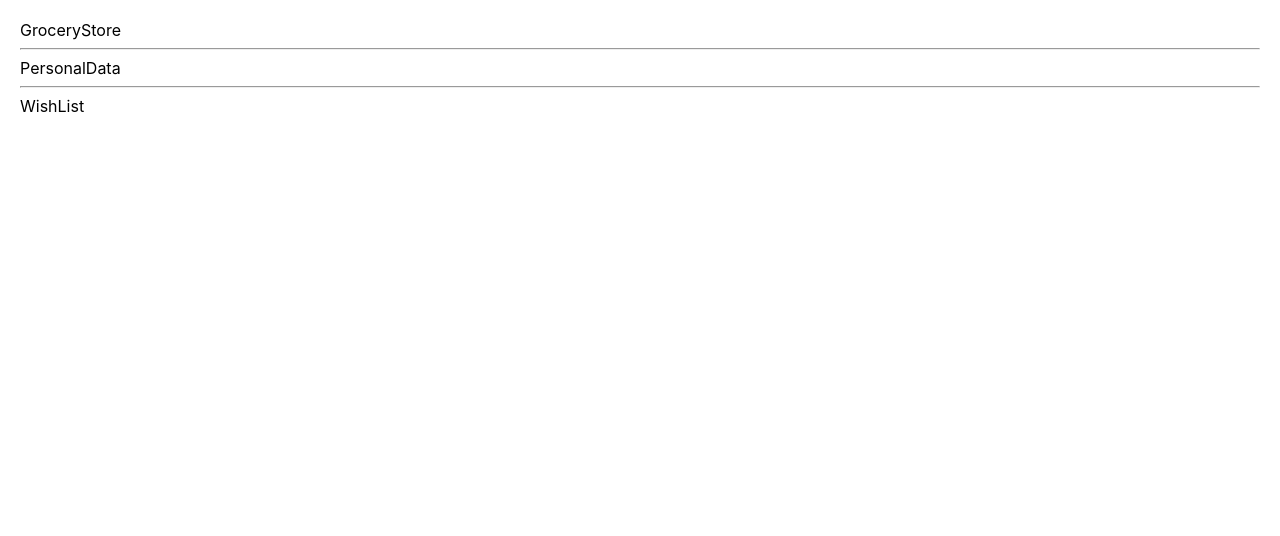
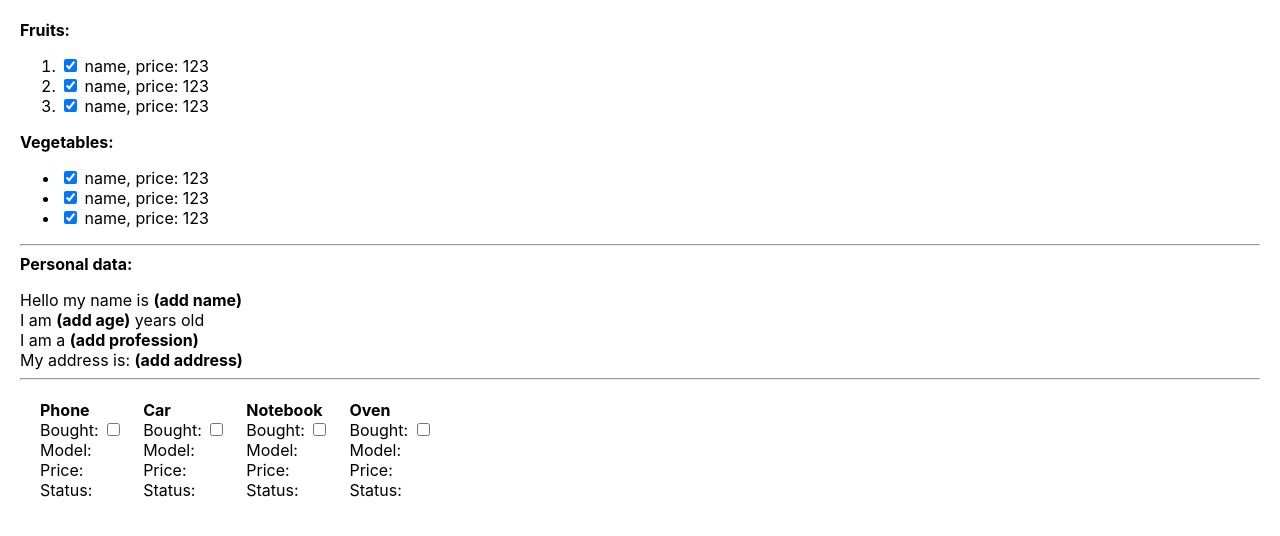
Before and after one commit to IJTINK7/mentorship, a React (Create React App) app: page / in a window 1280 px wide. Shown: the top 536 px of the page. Built offline with nearby package versions, Linux system fonts and the light colour scheme.

Commit message:
Adding layout for components

```diff
--- a/src/GroceryStore.tsx
+++ b/src/GroceryStore.tsx
@@ -1,30 +1,24 @@
 import React from 'react';
+
 
 export const GroceryStore = () => {
 	return (
-		<div>GroceryStore</div>
+		<div>
+			<div><strong>Fruits:</strong></div>
+			<ol>
+				<li><input type="checkbox" checked={true}/> <span>name</span>, price: 123 </li>
+				<li><input type="checkbox" checked={true}/> <span>name</span>, price: 123 </li>
+				<li><input type="checkbox" checked={true}/> <span>name</span>, price: 123 </li>
+			</ol>
+			<div><strong>Vegetables:</strong></div>
+			<ul>
+				<li><input type="checkbox" checked={true}/> <span>name</span>, price: 123 </li>
+				<li><input type="checkbox" checked={true}/> <span>name</span>, price: 123 </li>
+				<li><input type="checkbox" checked={true}/> <span>name</span>, price: 123 </li>
+			</ul>
+		</div>
 	);
 };
-
-
-// export const GroceryStore = () => {
-// 	return (
-// 		<div>
-// 			<div><strong>Fruits:</strong></div>
-// 			<ol>
-// 				<li><input type="checkbox" checked={true}/> <span>name</span>, price: 123 </li>
-// 				<li><input type="checkbox" checked={true}/> <span>name</span>, price: 123 </li>
-// 				<li><input type="checkbox" checked={true}/> <span>name</span>, price: 123 </li>
-// 			</ol>
-// 			<div><strong>Vegetables:</strong></div>
-// 			<ul>
-// 				<li><input type="checkbox" checked={true}/> <span>name</span>, price: 123 </li>
-// 				<li><input type="checkbox" checked={true}/> <span>name</span>, price: 123 </li>
-// 				<li><input type="checkbox" checked={true}/> <span>name</span>, price: 123 </li>
-// 			</ul>
-// 		</div>
-// 	);
-// };
 
 // type PropsType ={
 // 	fruits: FruitsType[]
--- a/src/PersonalData.tsx
+++ b/src/PersonalData.tsx
@@ -2,22 +2,17 @@ import React from 'react';
 
 export const PersonalData = () => {
 	return (
-		<div>PersonalData</div>
+		<div>
+			<strong>Personal data:</strong>
+			<p></p>
+			<div>Hello my name is {<strong>(add name)</strong>}</div>
+			<div>I am {<strong>(add age)</strong>} years old</div>
+			<div>I am a {<strong>(add profession)</strong>}</div>
+			<div>My address is: {<strong>(add address)</strong>}</div>
+
+		</div>
 	);
 };
-// export const PersonalData = () => {
-// 	return (
-// 		<div>
-// 			<strong>Personal data:</strong>
-// 			<p></p>
-// 			<div>Hello my name is {<strong>(add name)</strong>}</div>
-// 			<div>I am {<strong>(add age)</strong>} years old</div>
-// 			<div>I am a {<strong>(add profession)</strong>}</div>
-// 			<div>My address is: {<strong>(add address)</strong>}</div>
-//
-// 		</div>
-// 	);
-// };
 
 // type PropsType = {
 // 	human: HumanType
--- a/src/WishList.tsx
+++ b/src/WishList.tsx
@@ -2,45 +2,40 @@ import React from 'react';
 
 export const WishList = () => {
 	return (
-		<div>WishList</div>
+		<div>
+			<div style={{display: "flex", margin: "20px", gap: "20px"}}>
+				<div>
+					<strong>Phone</strong>
+					<div>Bought: <input type="checkbox" checked={false}/> </div>
+					<div>Model:</div>
+					<div>Price:</div>
+					<div>Status:</div>
+				</div>
+				<div>
+					<strong>Car</strong>
+					<div>Bought: <input type="checkbox" checked={false}/> </div>
+					<div>Model:</div>
+					<div>Price:</div>
+					<div>Status:</div>
+				</div>
+				<div>
+					<strong>Notebook</strong>
+					<div>Bought: <input type="checkbox" checked={false}/> </div>
+					<div>Model:</div>
+					<div>Price:</div>
+					<div>Status:</div>
+				</div>
+				<div>
+					<strong>Oven</strong>
+					<div>Bought: <input type="checkbox" checked={false}/> </div>
+					<div>Model:</div>
+					<div>Price:</div>
+					<div>Status:</div>
+				</div>
+			</div>
+		</div>
 	);
 };
-// export const WishList = () => {
-// 	return (
-// 		<div>
-// 			<div style={{display: "flex", margin: "20px", gap: "20px"}}>
-// 				<div>
-// 					<strong>Phone</strong>
-// 					<div>Bought: <input type="checkbox" checked={false}/> </div>
-// 					<div>Model:</div>
-// 					<div>Price:</div>
-// 					<div>Status:</div>
-// 				</div>
-// 				<div>
-// 					<strong>Car</strong>
-// 					<div>Bought: <input type="checkbox" checked={false}/> </div>
-// 					<div>Model:</div>
-// 					<div>Price:</div>
-// 					<div>Status:</div>
-// 				</div>
-// 				<div>
-// 					<strong>Notebook</strong>
-// 					<div>Bought: <input type="checkbox" checked={false}/> </div>
-// 					<div>Model:</div>
-// 					<div>Price:</div>
-// 					<div>Status:</div>
-// 				</div>
-// 				<div>
-// 					<strong>Oven</strong>
-// 					<div>Bought: <input type="checkbox" checked={false}/> </div>
-// 					<div>Model:</div>
-// 					<div>Price:</div>
-// 					<div>Status:</div>
-// 				</div>
-// 			</div>
-// 		</div>
-// 	);
-// };
 
 // type PropsType = {
 // 	phone: PhoneType
```
